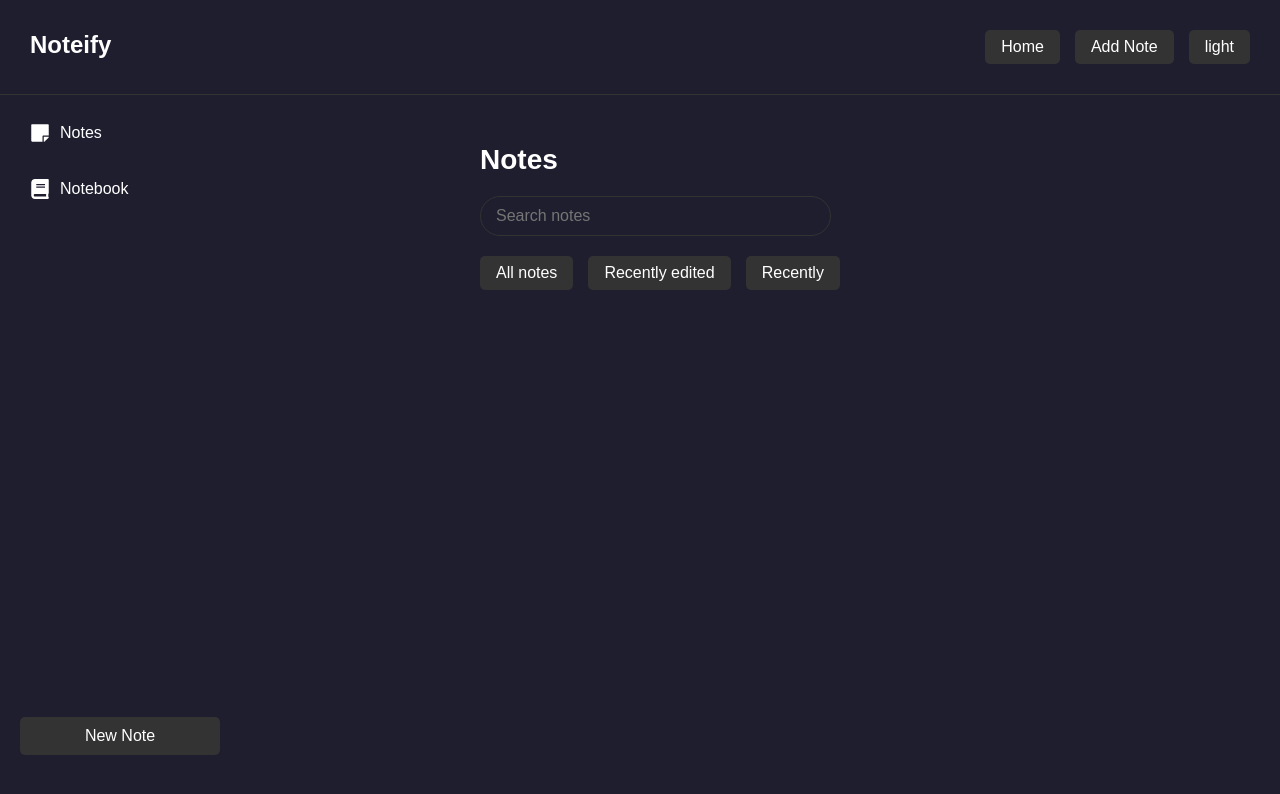
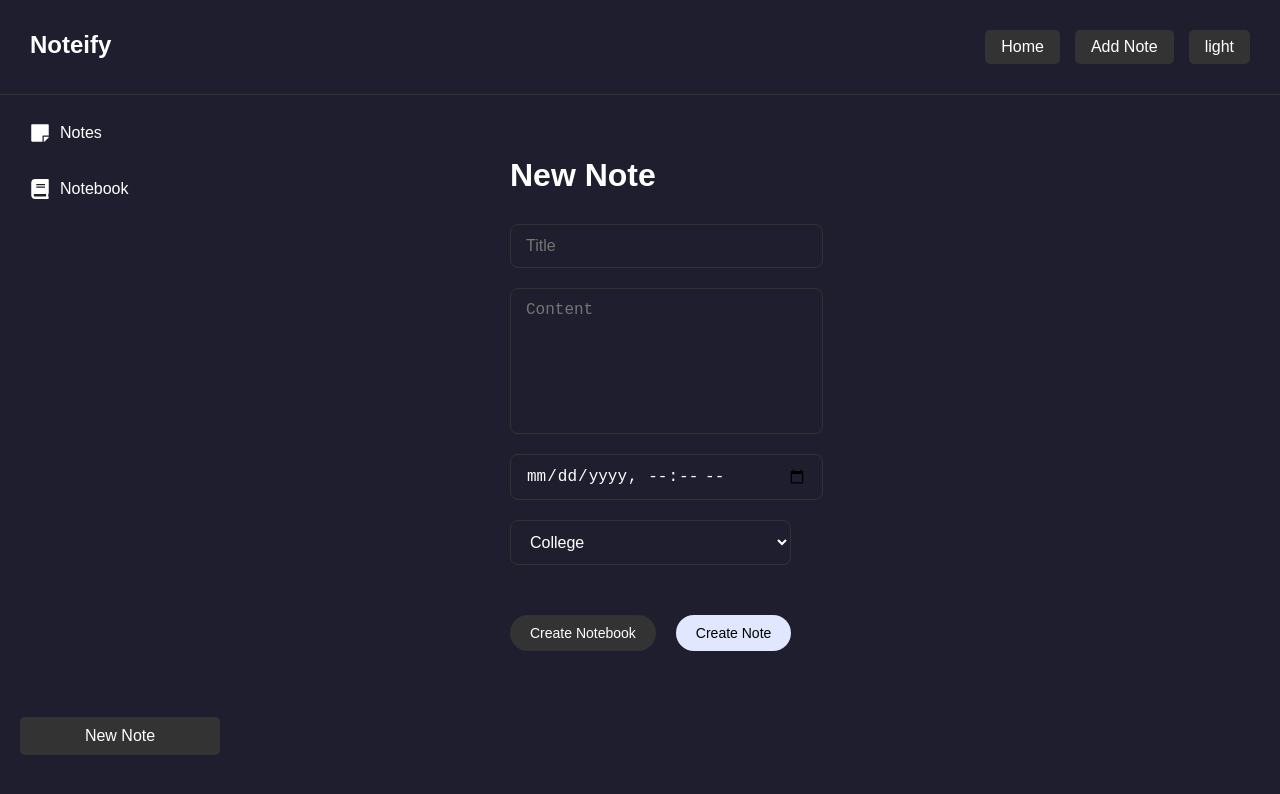
Before and after one commit to yb175/Notiefy, a React (Vite) app: page /addNote in a window 1280 px wide. Shown: the top 794 px of the page. Built offline with nearby package versions, Linux system fonts and the light colour scheme.

Commit message:
Add note ui built

```diff
--- a/src/components/assets/header.js
+++ b/src/components/assets/header.js
@@ -1,14 +1,15 @@
 import "../styles/header.css"
 import { useContext } from "react"
 import isDarkTheme from "../global/theme.js"
+import {Link} from "react-router"
 export default function Header() {
     const [darkTheme,toggle] = useContext(isDarkTheme);
     return (
         <div className="header">
            <h1 className="logo">Noteify</h1>
            <div className="links">
-               <button>Home</button>
-               <button>Add Note</button>
+                <Link to="/"><button>Home</button></Link>
+               <Link to="/addNote"><button>Add Note</button></Link>
                <button onClick={()=>toggle()}>{darkTheme ? "light" : "dark"}</button>
            </div>
         </div>
--- /dev/null
+++ b/src/components/pages/addNote.jsx
@@ -0,0 +1,26 @@
+import { useState,useEffect } from "react"
+import "../styles/addNote.css"
+export default function AddNote() {
+    const [title,setTitle] = useState('');
+    const [content,setContent] = useState('');
+    const [date,setDate] = useState(new Date());
+    const [notebook,setNotebook] = useState('');
+    return (
+       <div className="addNote-container">
+           <h1>New Note</h1>
+           <input placeholder="Title" onChange={(e)=>setTitle(e.target.value)} value={title}></input>
+           <textarea placeholder="Content" onChange={(e)=>setContent(e.target.value)} value={content}></textarea>
+           <input type="datetime-local" placeholder="Date" onChange={(e)=>setDate(e.target.value)} value={date}></input>
+           <select id="notebook" name="notebook">
+            <option value="college">College</option>
+            <option value="personal">Personal</option>
+            <option value="work">Work</option>
+           </select>
+
+           <div className="buttons">
+               <button>Create Notebook</button>
+               <button>Create Note</button>
+           </div>
+       </div>
+    )
+}
--- /dev/null
+++ b/src/components/styles/addNote.css
@@ -0,0 +1,88 @@
+.addNote-container {
+    margin-left: 220px; /* Sidebar ka space */
+    padding: 40px 50px;
+    display: flex;
+    flex-direction: column;
+    max-width: 400px;
+    min-height: 100vh;
+}
+
+.addNote-container h1 {
+    font-size: 32px;
+    margin-bottom: 30px;
+}
+
+/* Common Input, Textarea, Select Styling */
+.addNote-container input,
+.addNote-container textarea,
+.addNote-container select {
+    width: 100%;
+    padding: 12px 15px;
+    margin-bottom: 20px;
+    border: 1px solid var(--border-color);
+    border-radius: 8px;
+    font-size: 16px;
+    background-color: var(--background-color);
+    color: var(--text-color);
+    outline: none;
+    transition: border-color 0.3s ease;
+}
+
+.addNote-container textarea {
+    min-height: 120px;
+    resize: none;
+}
+
+.addNote-container input:focus,
+.addNote-container textarea:focus,
+.addNote-container select:focus {
+    border-color: var(--button-hover);
+}
+
+/* Buttons Container */
+.addNote-container .buttons {
+    display: flex;
+    justify-content: space-between;
+    align-items: center;
+    margin-top: 30px;
+}
+
+/* Create Notebook Button - Left */
+.addNote-container .buttons button:first-child {
+    padding: 10px 20px;
+    border: none;
+    border-radius: 20px;
+    cursor: pointer;
+    font-size: 14px;
+    background-color: var(--button-bg);
+    color: var(--button-text);
+    transition: background-color 0.3s ease;
+}
+
+/* Create Note Button - Right */
+.addNote-container .buttons button:last-child {
+    padding: 10px 20px;
+    border: none;
+    border-radius: 20px;
+    cursor: pointer;
+    font-size: 14px;
+    background-color: #e0e7ff;  /* Slightly bluish white as in the image */
+    color: black;
+    transition: background-color 0.3s ease;
+}
+
+/* Hover Effects */
+.addNote-container .buttons button:hover {
+    background-color: var(--button-hover);
+}
+
+.addNote-container .buttons button:last-child:hover {
+    background-color: #c7d2fe; /* Light blue hover for Create Note button */
+}
+
+.buttons{
+    display: flex;
+    gap: 20px;
+    align-items: center;
+    margin-top: 30px;
+}
--- a/src/components/styles/home.css
+++ b/src/components/styles/home.css
@@ -11,7 +11,7 @@ h1 {
 
 /* Search Input */
 .search {
-    width: 85%;
+    width: 80%;
     padding: 10px 15px;
     border: 1px solid var(--border-color);
     border-radius: 20px;
--- a/src/main.jsx
+++ b/src/main.jsx
@@ -4,6 +4,8 @@ import "./main.css"
 import isDarkTheme from "./components/global/theme";
 import Sidebar from "./components/assets/sidebar";
 import Home from "./components/pages/home.jsx";
+import AddNote from "./components/pages/addNote.jsx";
+import { BrowserRouter, Route, Routes,Link } from "react-router";
 export default function App(){
     const [darkTheme,setDarkTheme] = useState(true);
     function toggle(){
@@ -11,13 +13,18 @@ export default function App(){
     }
     return(
         <div className={`app ${darkTheme ? "" : "light-theme"}`}>
+        <BrowserRouter>
           <isDarkTheme.Provider value={[darkTheme,toggle]}>
             <Header/>
              <div className="main-layout">
                 <Sidebar />
-                <Home />
+                <Routes>
+                   <Route path="/" element={<Home></Home>}></Route>
+                   <Route path="/addNote" element={<AddNote></AddNote>}></Route>
+                </Routes>
             </div>
         </isDarkTheme.Provider>
+        </BrowserRouter>
         </div>
     )
 }
```
Also changed, not shown: 4 other files (tests, documents, lock files or other folders).
